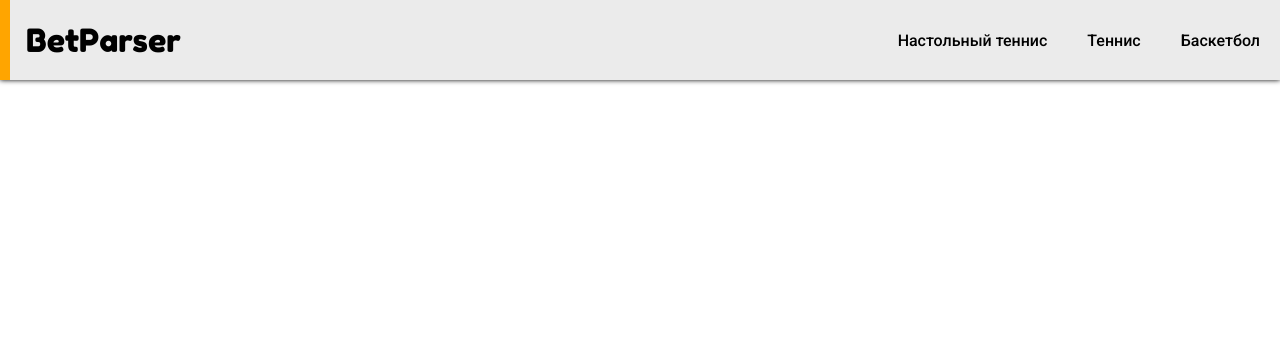
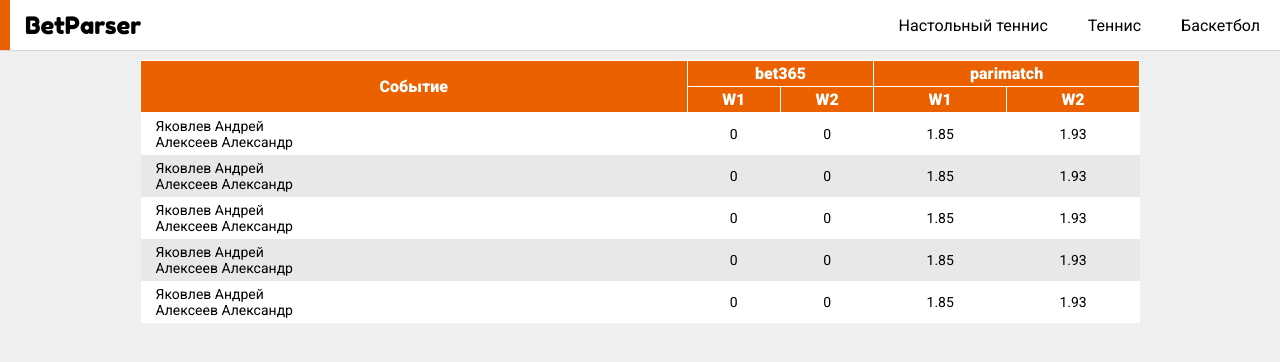
Before and after one commit to homelyanskii/betparser, a Flask app: page / in a window 1280 px wide. Shown: the top 362 px of the page. Run offline with Flask 2, Linux system fonts and the light colour scheme.

Commit message:
created table of odds

```diff
--- a/app/static/stylesheets/main.css
+++ b/app/static/stylesheets/main.css
@@ -4,23 +4,28 @@
     padding: 0;
 }
 
+html {
+    background-color: #efefef;
+}
+
 .bet-parser-header {
+    position: sticky;
     display: grid;
     grid-template-columns: 1fr 3fr;
     width: 100%;
-    height: 10vh;
-    background-color: #ebebeb;
-    box-shadow: 0 0 5px #000000;
+    height: 50px;
+    background-color: #ffffff;
+    box-shadow: 0 0 1px #555555;
 }
 
 .bet-parser-logo {
-    border-left: 10px solid orange;
+    border-left: 10px solid #eb6100;
     height: 100%;
-    padding-left: 5%;
+    padding-left: 15px;
     display: flex;
     flex-direction: column;
     font-family: 'Fredoka One', cursive;
-    font-size: 2em;
+    font-size: 1.5em;
     justify-content: center;
 }
 
@@ -39,15 +44,77 @@
     align-items: center;
 }
 
+.header-nav-list > li:hover {
+    background-color: #efefef;
+    border-bottom: 5px solid #eb6100;
+    transition: background-color 0.3s, border-bottom 0.3s;
+}
+
 .header-nav-list > li {
     display: flex;
     height: 100%;
     align-items: center;
-    margin: 0 20px;
+    padding: 5px 20px 0;
+    border-bottom:5px solid #ffffff;
 }
 
 .header-nav-link {
+    font-weight: 400;
     font-family: 'Roboto', sans-serif;
     text-decoration: none;
     color: #000000;
 }
+
+.bet-parser-main {
+    width: 1000px;
+    height: auto;
+    margin: 10px auto;
+}
+
+.bet-parser-table {
+    width: 100%;
+    border-collapse: collapse;
+}
+
+.bet-parser-table-header {
+    color: #ffffff;
+    background-color: #eb6100;
+}
+
+.bet-parser-table-header > td {
+    padding: 3px 0;
+    font-weight: 900;
+    font-size: 16px;
+    border: 1px solid #ffffff;
+}
+
+td {
+    text-align: center;
+    font-family: 'Roboto', sans-serif;
+    padding: 5px 0;
+}
+
+.bet-parser-table-match {
+    font-size: 14px;
+}
+
+.bet-parser-table-match:nth-child(odd) {
+    background-color: #ffffff;
+}
+
+.bet-parser-table-match:nth-child(even) {
+    background-color: #e8e8e8;
+}
+
+.match-name {
+    padding-left: 15px;
+    text-align: left;
+
+}
+
+.bet-parser-footer {
+    width: 100%;
+    height: 50px;
+    background-color: #efefef;
+    box-shadow: 0 0 3px #000000;
+}
--- a/app/templates/main/index.html
+++ b/app/templates/main/index.html
@@ -6,7 +6,7 @@
 
     <link rel="stylesheet" href="../../static/stylesheets/main.css">
     <link href="https://fonts.googleapis.com/css2?family=Fredoka+One&display=swap" rel="stylesheet">
-    <link href="https://fonts.googleapis.com/css2?family=Roboto:wght@500&display=swap" rel="stylesheet">
+    <link href="https://fonts.googleapis.com/css2?family=Roboto:wght@400;900&display=swap" rel="stylesheet">
 
     <script src="../../static/js/script.js"></script>
 
@@ -29,7 +29,97 @@
             </ul>
         </nav>
     </header>
-    <main class="bet-parser-main"></main>
-    <footer class="bet-parser-footer"></footer>
+    <main class="bet-parser-main">
+        <table class="bet-parser-table">
+            <tr class="bet-parser-table-header">
+                <td rowspan="2">Событие</td>
+                <td colspan="2">bet365</td>
+                <td colspan="2">parimatch</td>
+            </tr>
+            <tr class="bet-parser-table-header">
+                <td>W1</td>
+                <td>W2</td>
+                <td>W1</td>
+                <td>W2</td>
+            </tr>
+            <tr class="bet-parser-table-match">
+                <td class="match-name">
+                    <span>
+                        Яковлев Андрей
+                    </span>
+                    <br>
+                    <span>
+                        Алексеев Александр
+                    </span>
+                </td>
+                <td>0</td>
+                <td>0</td>
+                <td>1.85</td>
+                <td>1.93</td>
+            </tr>
+            <tr class="bet-parser-table-match">
+                <td class="match-name">
+                    <span>
+                        Яковлев Андрей
+                    </span>
+                    <br>
+                    <span>
+                        Алексеев Александр
+                    </span>
+                </td>
+                <td>0</td>
+                <td>0</td>
+                <td>1.85</td>
+                <td>1.93</td>
+            </tr>
+            <tr class="bet-parser-table-match">
+                <td class="match-name">
+                    <span>
+                        Яковлев Андрей
+                    </span>
+                    <br>
+                    <span>
+                        Алексеев Александр
+                    </span>
+                </td>
+                <td>0</td>
+                <td>0</td>
+                <td>1.85</td>
+                <td>1.93</td>
+            </tr>
+            <tr class="bet-parser-table-match">
+                <td class="match-name">
+                    <span>
+                        Яковлев Андрей
+                    </span>
+                    <br >
+                    <span>
+                        Алексеев Александр
+                    </span>
+                </td>
+                <td>0</td>
+                <td>0</td>
+                <td>1.85</td>
+                <td>1.93</td>
+            </tr>
+            <tr class="bet-parser-table-match">
+                <td class="match-name">
+                    <span>
+                        Яковлев Андрей
+                    </span>
+                    <br>
+                    <span>
+                        Алексеев Александр
+                    </span>
+                </td>
+                <td>0</td>
+                <td>0</td>
+                <td>1.85</td>
+                <td>1.93</td>
+            </tr>
+
+        </table>
+    </main>
+    <!-- <footer class="bet-parser-footer"></footer> -->
 </body>
 </html>
```
